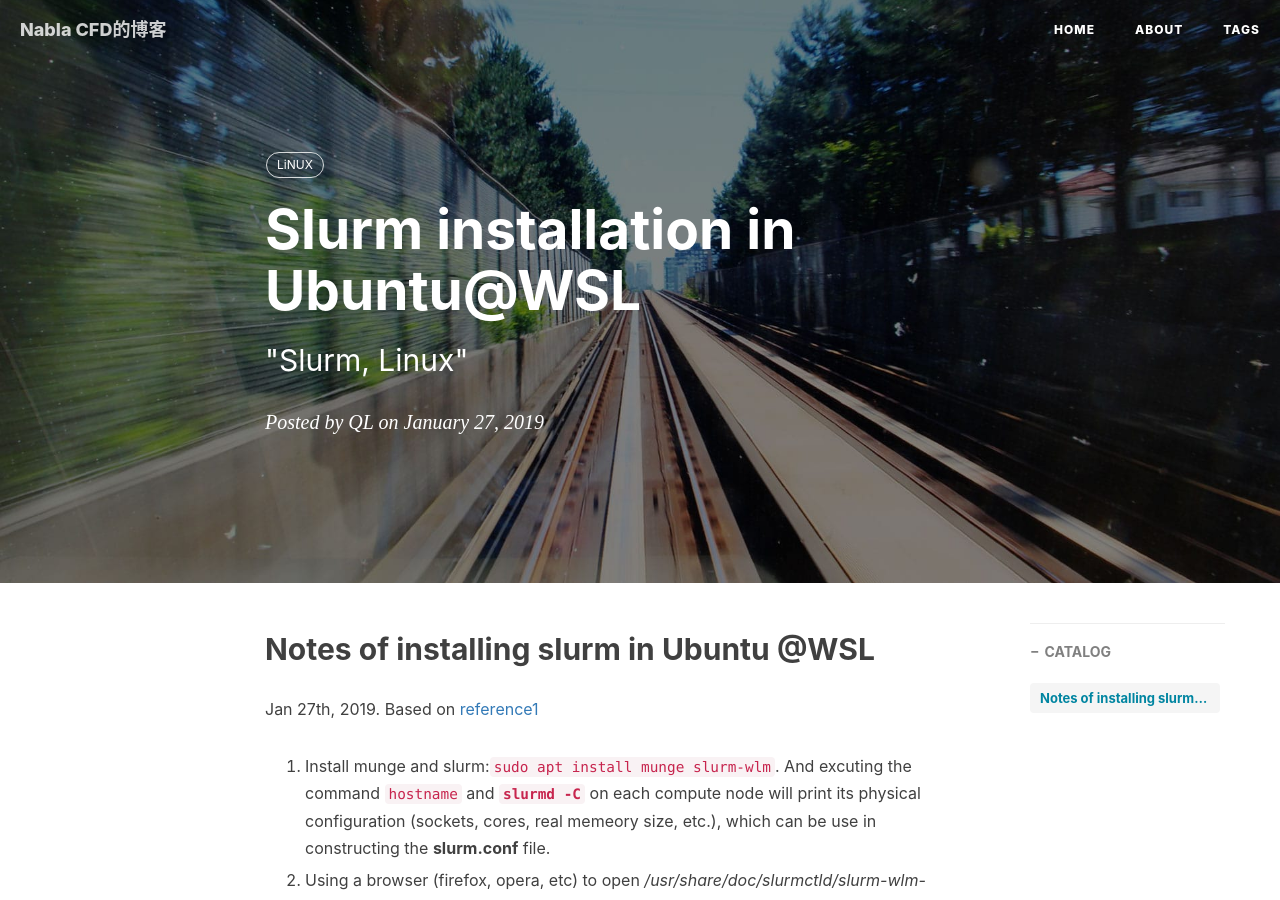
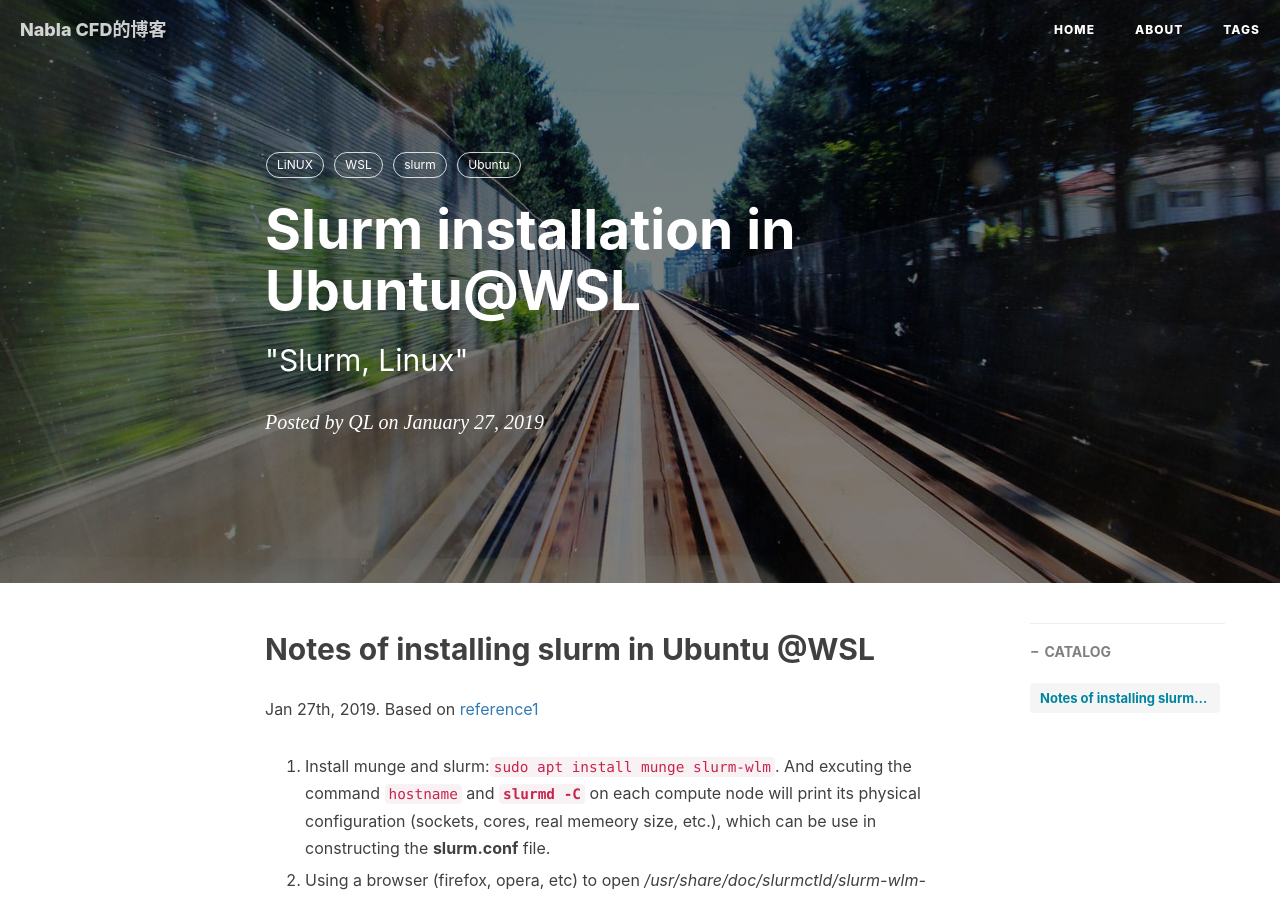
Before and after one commit to NablaCFD/NablaCFD.github.io, a Jekyll site: the page built from _posts/2019-01-27-Notes of installing slurm in Ubuntu WSL.md, in a window 1280 px wide and 900 px high. Built offline with Jekyll 4.4.1, drawn with Linux system fonts in a browser that asks for light colours; nearby versions of some CDN libraries; comment, search, counter and statistics services are not loaded.

```diff
--- a/_posts/2019-01-27-Notes of installing slurm in Ubuntu WSL.md
+++ b/_posts/2019-01-27-Notes of installing slurm in Ubuntu WSL.md
@@ -8,6 +8,9 @@ header-img: img/post-bg-2015.jpg
 catalog: true
 tags:
     - LiNUX
+    - WSL
+    - slurm
+    - Ubuntu
 ---
 ## Notes of installing slurm in Ubuntu @WSL
 
```
